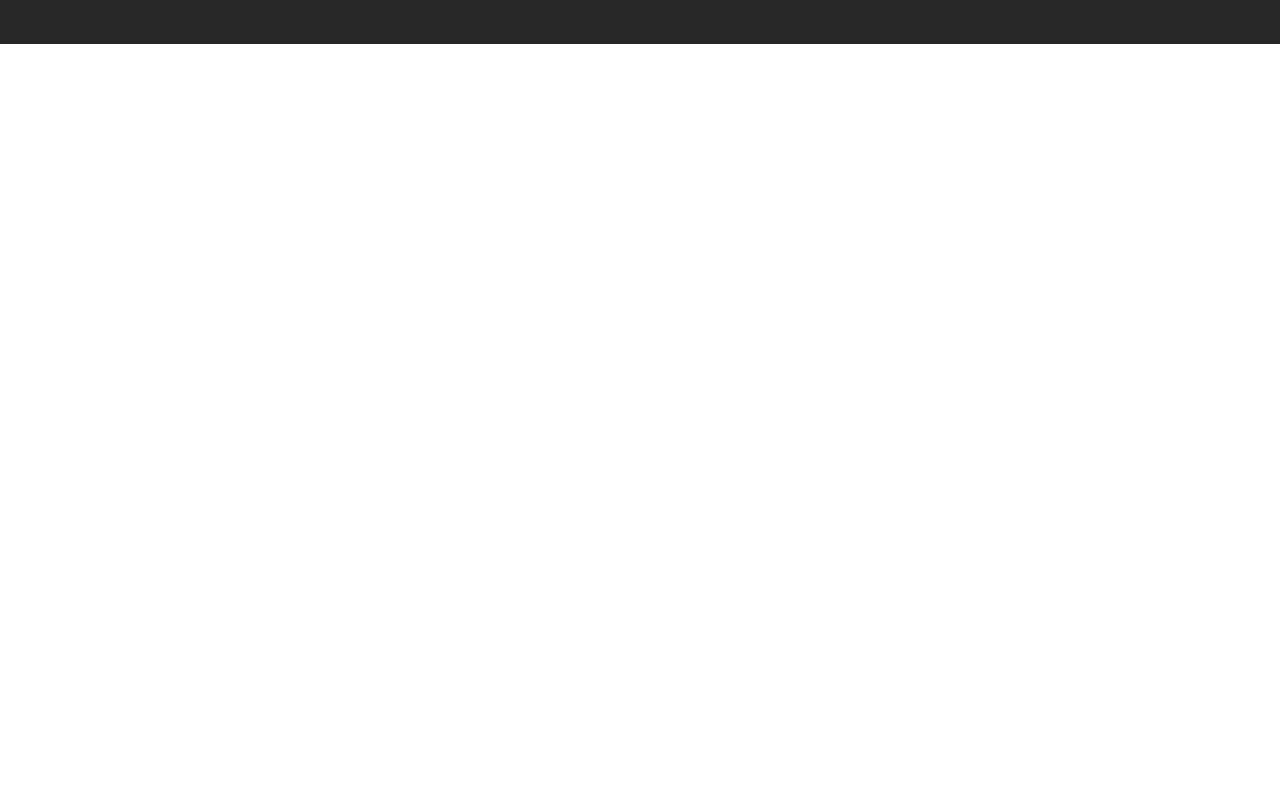
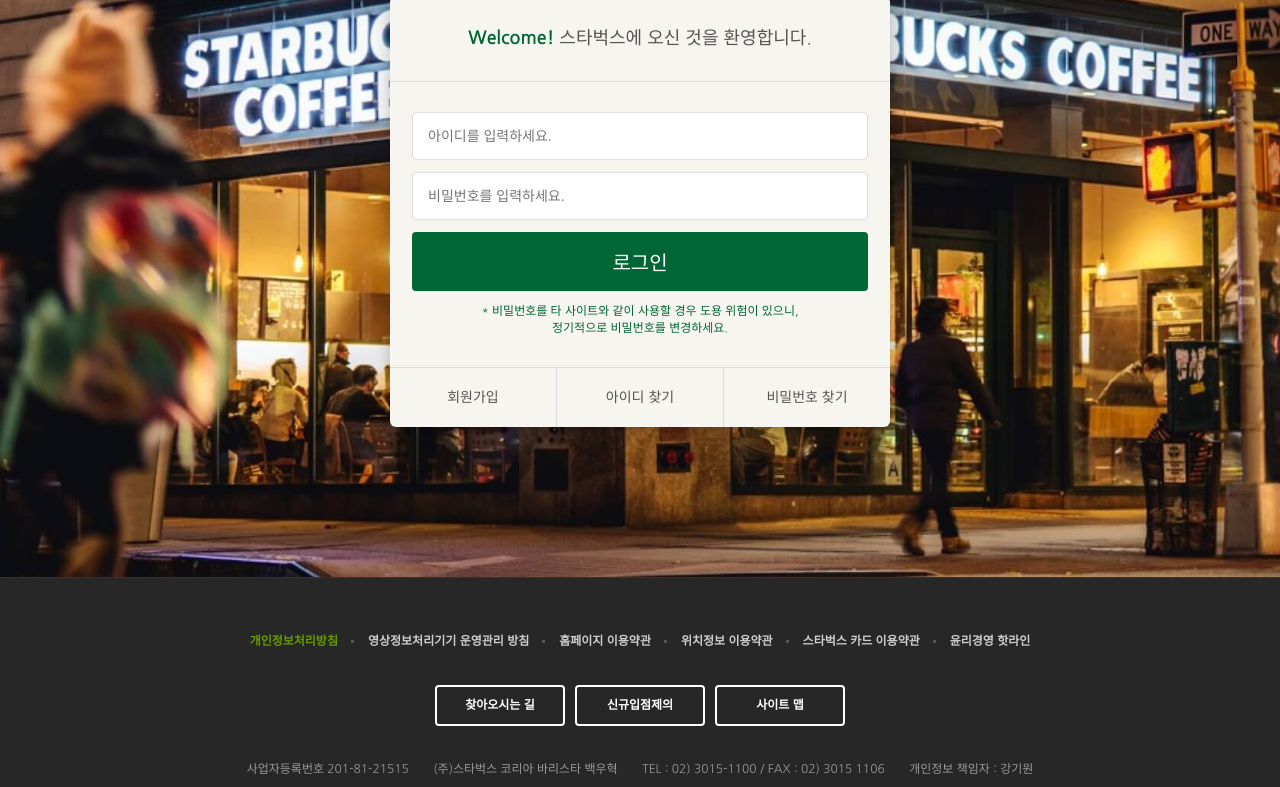
Before and after one commit to Woohyeok97/starbucks, a plain HTML site: page signin/index.html in a window 1280 px wide. Shown: the part 290-1077 px from the top of the page. Before the commit the page ends 800 px from the top, so only its background shows below. Drawn offline with nearby package versions, Linux system fonts and the light colour scheme.

Commit message:
로그인 페이지 완성

```diff
--- /dev/null
+++ b/css/signin.css
@@ -0,0 +1,82 @@
+.signin {
+  margin-top: 120px;
+  padding: 100px 0 150px;
+  background-image: url("../images/signin_bg.jpg");
+  background-repeat: no-repeat;
+  background-position: center;
+  background-attachment: fixed;
+  background-size: cover;
+}
+.signin h1 {
+  color: #fff;
+  font-size: 30px;
+  font-weight: 700;
+  text-align: center;
+  margin-bottom: 24px;
+}
+.signin__card {
+  width: 500px;
+  margin: 0 auto;
+  border-radius: 6px;
+  background-color: #F6F5F0;
+  box-shadow: 2px 2px 20px rgba(0,0,0,.3);
+  color: #555;
+}
+.signin__card h2 {
+  padding: 30px;
+  font-size: 18px;
+  text-align: center;
+  border-bottom: 1px solid #ddd;
+}
+.signin__card h2 strong {
+  font-weight: 700;
+  color: #006633;
+}
+.signin__card h2 strong {
+  font-weight: 700;
+  color: #006633;
+}
+.signin__card form {
+  padding: 30px 22px;
+}
+.signin__card form input {
+  width: 100%;
+  margin-bottom: 12px;
+  padding: 15px;
+  border: 1px solid #ddd;
+  border-radius: 4px;
+  outline: none;
+  box-sizing: border-box;
+  font-size: 14px;
+}
+.signin__card form [type="submit"] {
+  background-color: #006633;
+  border: none;
+  color: #fff;
+  font-size: 20px;
+  cursor: pointer;
+}
+.signin__card form p {
+  font-size: 12px;
+  color: #006633;
+  text-align: center;
+}
+.signin__card .actions {
+  display: flex;
+  border-top: 1px solid #ddd;
+}
+.signin__card .actions a {
+  flex-grow: 1;
+  flex-basis: 0;
+  text-align: center;
+  padding: 20px;
+  color: #555;
+  font-size: 14px;
+  border-right: 1px solid #ddd;
+}
+.signin__card .actions a:hover {
+  text-decoration: underline;
+}
+.signin__card .actions a:last-child {
+  border-right: none;
+}
--- a/signin/index.html
+++ b/signin/index.html
@@ -26,6 +26,7 @@
   <link href="https://fonts.googleapis.com/css2?family=Nanum+Gothic:wght@400;700&display=swap" rel="stylesheet">
   <link rel="stylesheet" href="https://fonts.googleapis.com/icon?family=Material+Icons">
   <link rel="stylesheet" href="../css/common.css">
+  <link rel="stylesheet" href="../css/signin.css">
 
 
   <script defer src="../js/common.js"></script>
@@ -363,9 +364,31 @@
 
 </header>
 
+
+<!-- SIGN IN -->
 <section class="signin">
+  <h1>로그인</h1>
+  <div class="signin__card">
+    <h2>
+      <strong>Welcome!</strong> 스타벅스에 오신 것을 환영합니다.
+    </h2>
+    <form>
+      <input type="text" placeholder="아이디를 입력하세요.">
+      <input type="password" placeholder="비밀번호를 입력하세요.">
+      <input type="submit" value="로그인">
+      <p>
+        * 비밀번호를 타 사이트와 같이 사용할 경우 도용 위험이 있으니,<br>
+        정기적으로 비밀번호를 변경하세요.
+      </p>
+    </form>
+    <div class="actions">
+      <a href="javasctip:void(0)">회원가입</a>
+      <a href="javasctip:void(0)">아이디 찾기</a>
+      <a href="javasctip:void(0)">비밀번호 찾기</a>
+    </div>
+  </div>
+</section>
 
-</section>
 
 
 <!-- FOOTER -->
```
